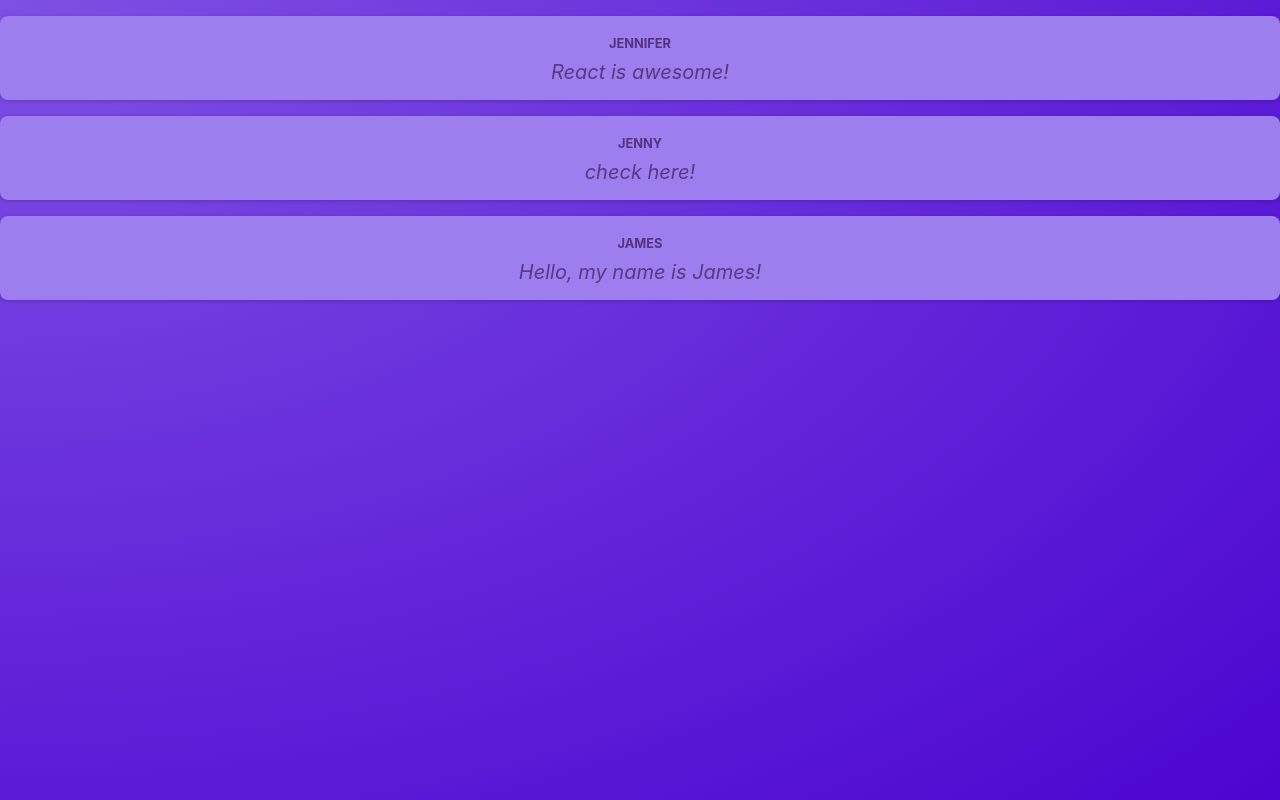
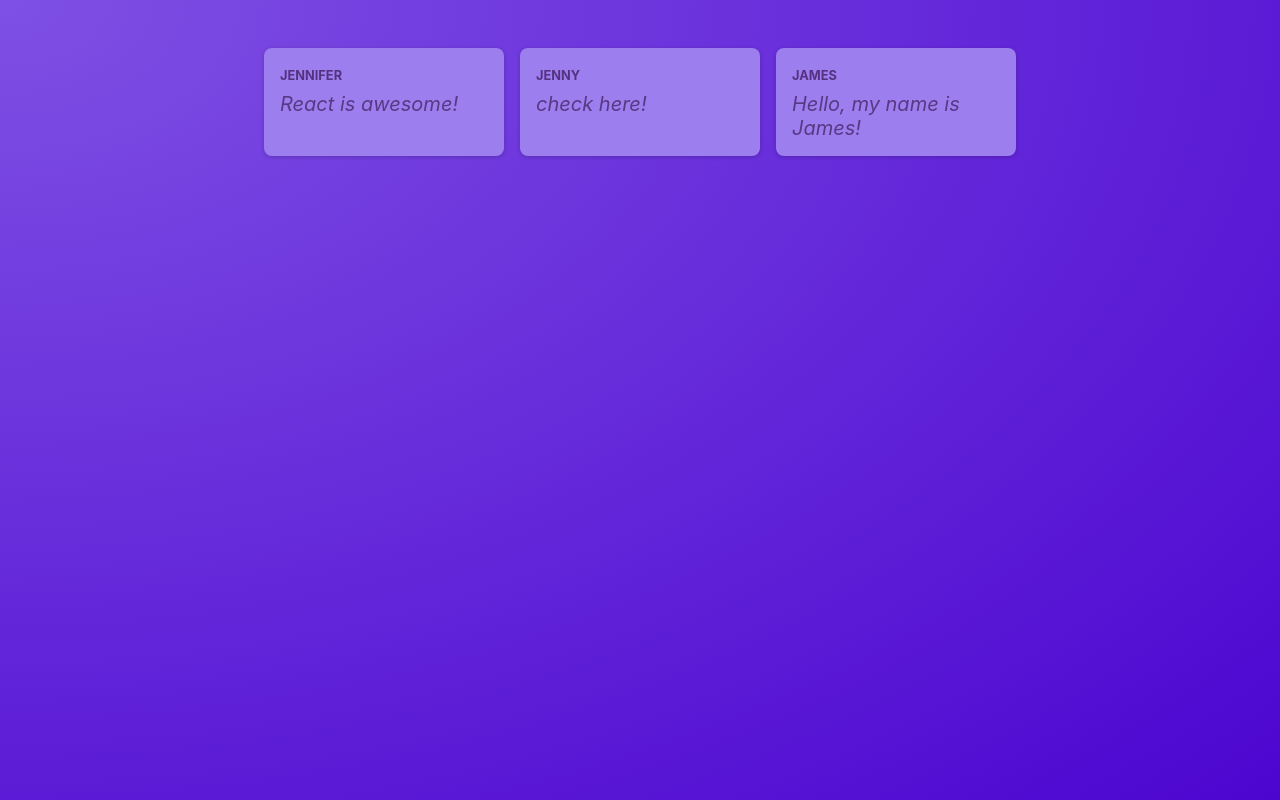
Before and after one commit to changchanglccc/react-crash-course, a React (Vite) app: page / in a window 1280 px wide. Built offline with nearby package versions, Linux system fonts and the light colour scheme.

Commit message:
feat: added PostsList component and css module

```diff
--- a/src/App.jsx
+++ b/src/App.jsx
@@ -1,11 +1,9 @@
-import Post from './components/Post';
+import PostsList from './components/PostsList';
 
 function App() {
   return (
     <main>
-      <Post author="Jennifer" body="React is awesome!"/>
-      <Post author="Jenny" body="check here!"/>
-      <Post author="James" body="Hello, my name is James!"/>
+      <PostsList />
     </main>
   );
 }
--- /dev/null
+++ b/src/components/PostsList.jsx
@@ -0,0 +1,14 @@
+import Post from './Post';
+import classes from './PostsList.module.css';
+
+function PostsList() {
+    return (
+        <ul className={classes.posts}>
+            <Post author="Jennifer" body="React is awesome!"/>
+            <Post author="Jenny" body="check here!"/>
+            <Post author="James" body="Hello, my name is James!"/>
+        </ul>
+    );
+}
+
+export default PostsList;
--- /dev/null
+++ b/src/components/PostsList.module.css
@@ -0,0 +1,10 @@
+.posts {
+    list-style: none;
+    max-width: 50rem;
+    margin: 1rem auto;
+    padding: 1rem 0;
+    display: grid;
+    gap: 1rem;
+    grid-template-columns: repeat(3, 30%);
+    justify-content: center;
+}
--- a/src/index.css
+++ b/src/index.css
@@ -18,6 +18,5 @@
 
 body {
   margin: 0;
-  text-align: center;
   color: #e6ddf9;
 }
```
